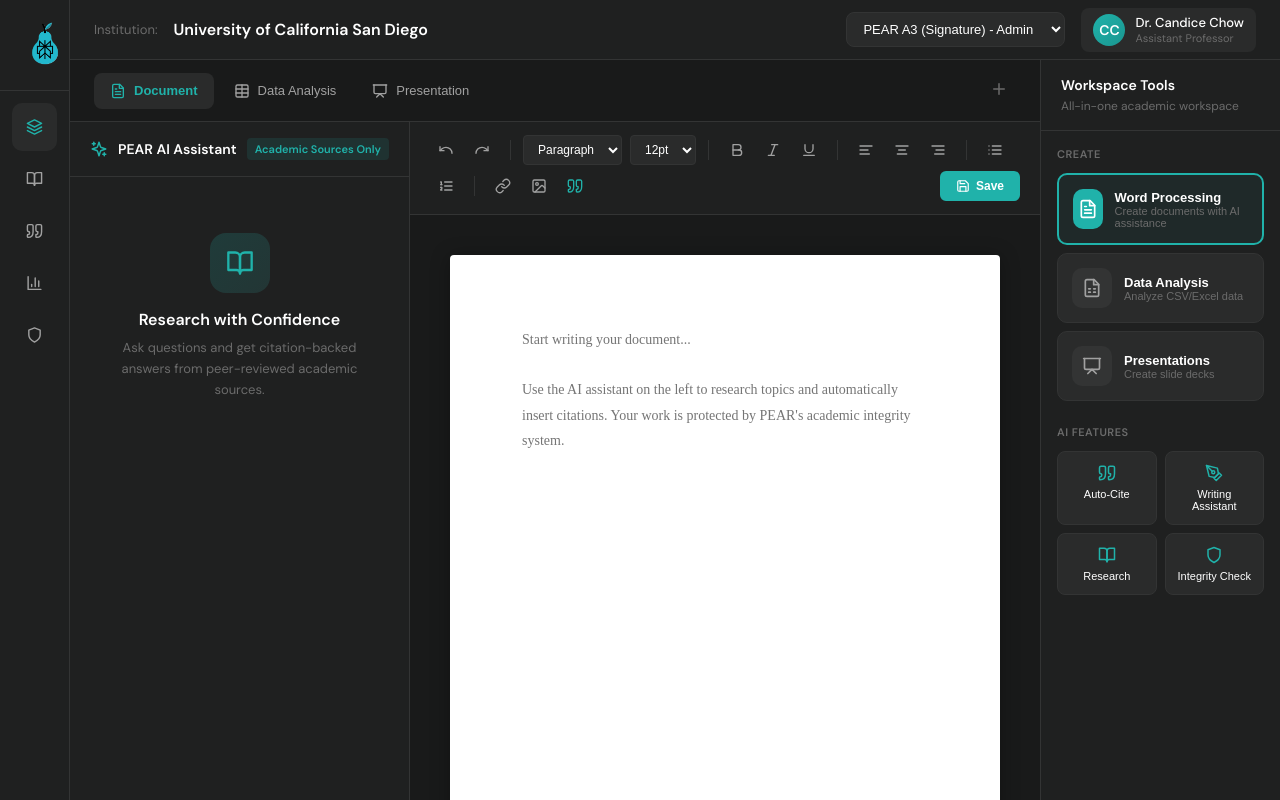
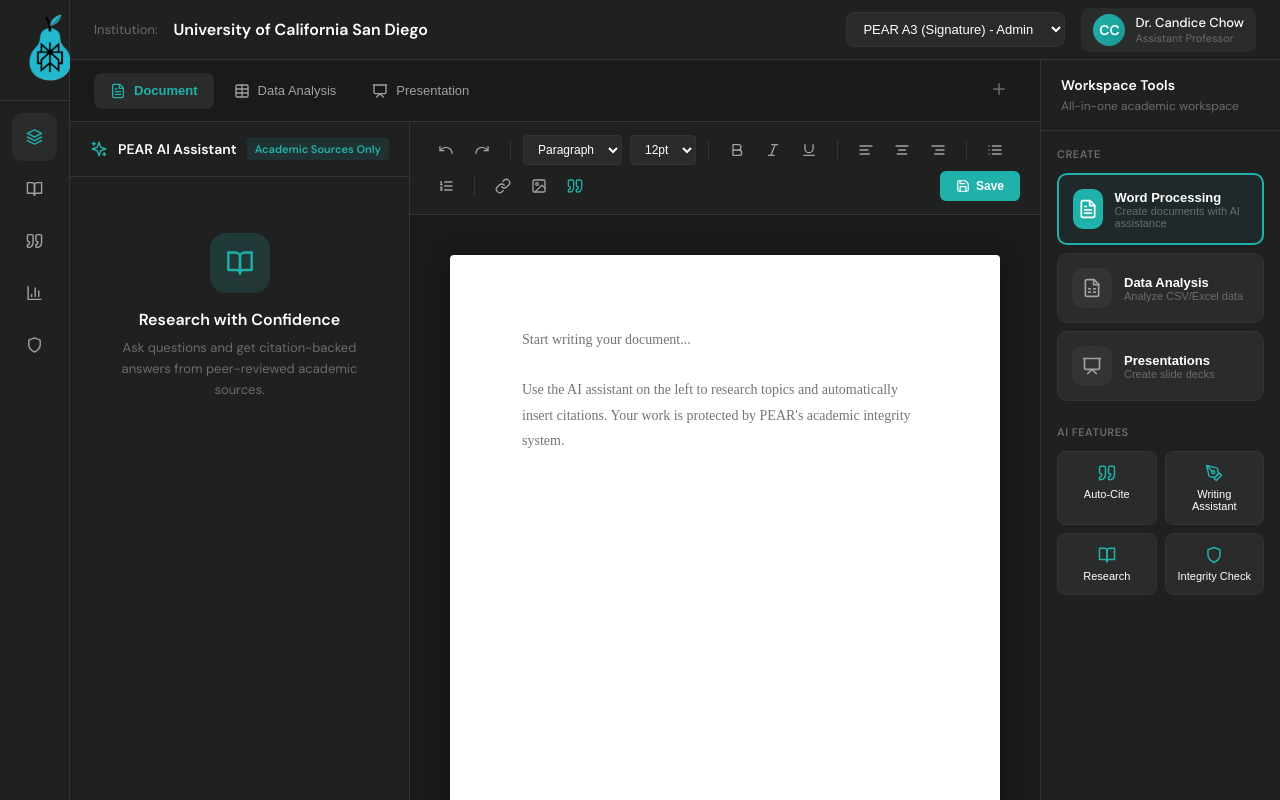
Before and after one commit to glenphillips26/pear-app, a React (Vite) app: page / in a window 1280 px wide. Shown: the top 800 px of the page. Built offline with nearby package versions, Linux system fonts and the light colour scheme.

Commit message:
description of change

```diff
--- a/src/App.jsx
+++ b/src/App.jsx
@@ -145,7 +145,7 @@
     }}>
       {/* Logo */}
       <div style={{
-        padding: '20px',
+        padding: '10px',
         borderBottom: `1px solid ${colors.border}`,
         display: 'flex',
         alignItems: 'center',
@@ -155,8 +155,8 @@
   src="/pear-logo.png"
   alt="PEAR Logo"
   style={{
-    width: '50px',
-    height: '50px',
+    width: '80px',
+    height: '80px',
     objectFit: 'contain',
     flexShrink: 0,
   }}
```
